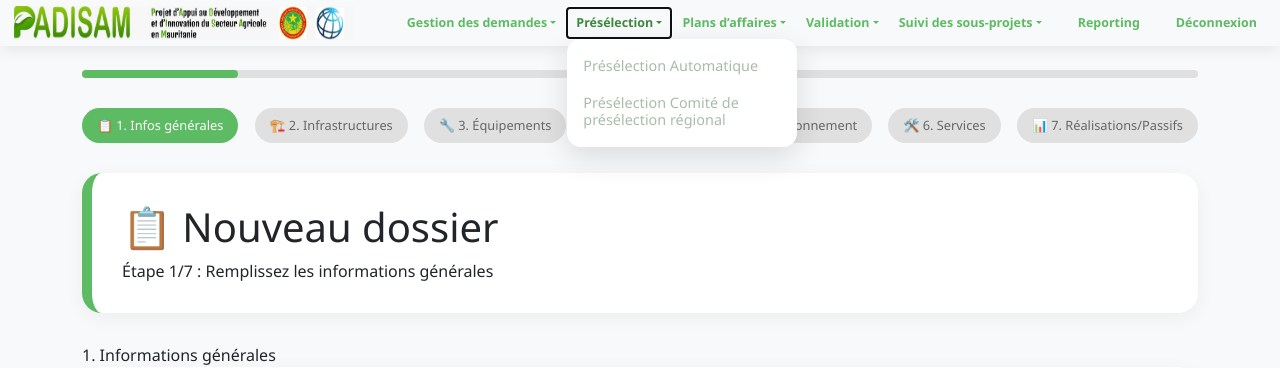
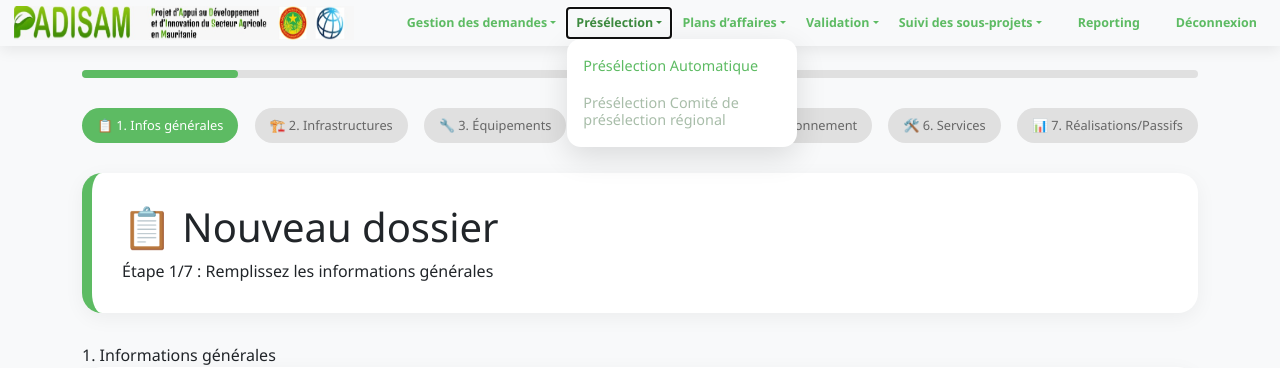
Before and after one commit to metou9/PlateformeFCP, a Django app: template formulaire/templates/formulaire/nv_sous_projet.html in a window 1280 px wide, after a click on "Présélection". Shown: the top 368 px of the page. Run offline with Django 4.2, Linux system fonts and the light colour scheme; the template is opened without the code that fills it: values that come from a table or form of the project are taken from there, others are empty.

Commit message:
Ajout Preselection

```diff
--- a/formulaire/templates/formulaire/nv_sous_projet.html
+++ b/formulaire/templates/formulaire/nv_sous_projet.html
@@ -281,7 +281,7 @@
                 <li class="nav-item dropdown">
                     <a class="nav-link dropdown-toggle main-nav-link" href="#" id="examenDropdown" role="button" data-bs-toggle="dropdown" aria-expanded="false">Présélection</a>
                     <ul class="dropdown-menu custom-dropdown" aria-labelledby="examenDropdown">
-                        <li><span class="dropdown-item disabled-submenu">Présélection Automatique</span></li>
+                        <li><a class="dropdown-item active-submenu" href="{% url 'formulaire:preselection_automatique' %}">Présélection Automatique</a></li>
                         <li><span class="dropdown-item disabled-submenu">Présélection Comité de présélection régional</span></li>
 
                     </ul>
```
